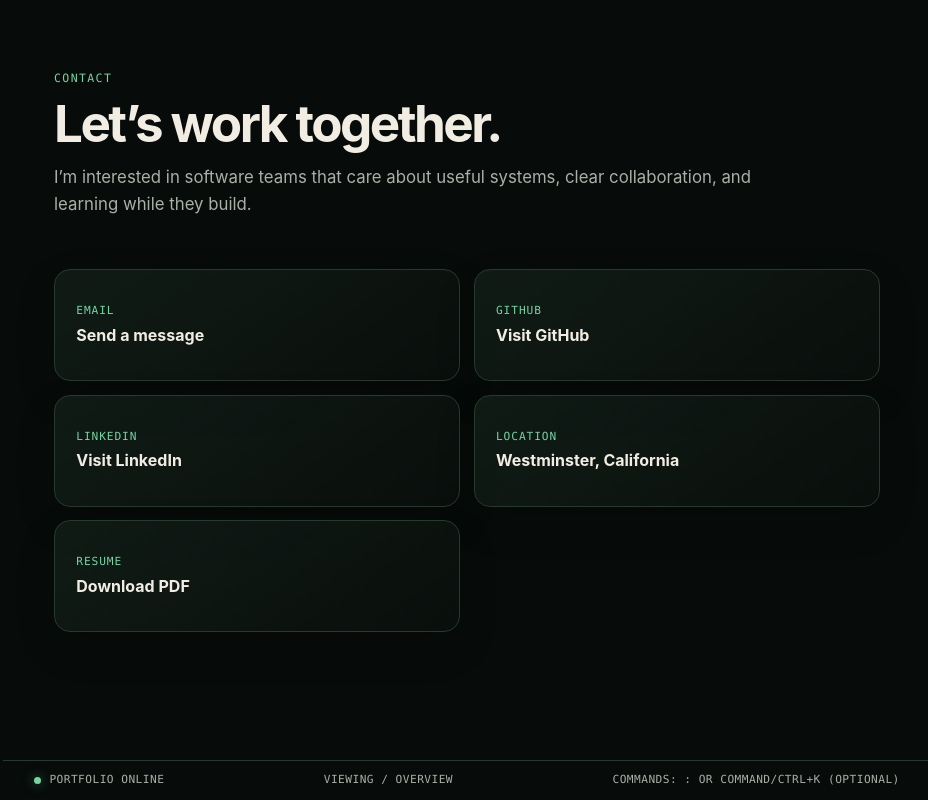
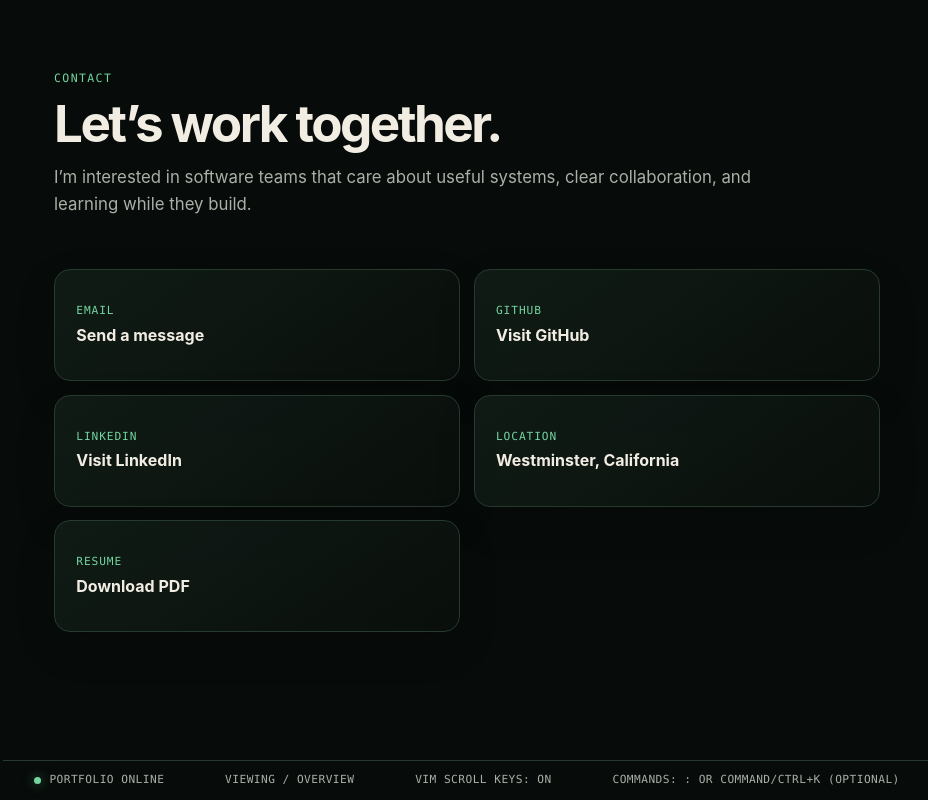
Before and after one commit to CaseyTea/CaseyTea.github.io, a React (Vite) app: page / in a window 1280 px wide. Shown: the part 4697-5497 px from the top of the page, without its empty margins (349-1277 px from the left). Built offline with nearby package versions, Linux system fonts and the light colour scheme.

Commit message:
fix: add Vim shortcut preference

```diff
--- a/src/app/App.tsx
+++ b/src/app/App.tsx
@@ -1,6 +1,7 @@
 import { useState } from 'react'
 import { CommandPalette } from '../components/command/CommandPalette'
 import { useVimScrollMotions } from '../components/keyboard/useVimScrollMotions'
+import { useVimShortcutsPreference } from '../components/keyboard/useVimShortcutsPreference'
 import { AppShell } from '../components/layout/AppShell'
 import { AboutSection } from '../components/sections/AboutSection'
 import { ContactSection } from '../components/sections/ContactSection'
@@ -20,7 +21,9 @@ function activateSection(id: string) {
 
 export function App() {
   const [isCommandPaletteOpen, setIsCommandPaletteOpen] = useState(false)
-  useVimScrollMotions({ disabled: isCommandPaletteOpen })
+  const { enabled: vimShortcutsEnabled, toggle: toggleVimShortcuts } =
+    useVimShortcutsPreference()
+  useVimScrollMotions({ disabled: isCommandPaletteOpen || !vimShortcutsEnabled })
 
   const commands: Command[] = [
     ...portfolioData.commandSections.map(({ id, keywords, label }) => ({
@@ -47,12 +50,18 @@ export function App() {
       run: () => window.open(href, '_blank', 'noopener,noreferrer'),
     })),
     {
+      id: 'toggle-vim-shortcuts',
+      label: `${vimShortcutsEnabled ? 'Disable' : 'Enable'} Vim scroll shortcuts`,
+      keywords: ['vim', 'scroll', 'shortcut', 'keyboard', 'toggle'],
+      run: toggleVimShortcuts,
+    },
+    {
       id: 'shortcut-help',
       label: 'Show keyboard shortcuts',
       keywords: ['shortcut', 'help', 'keyboard', 'commands'],
       run: () => {
         window.alert(
-          'Open commands with : or Command/Ctrl+K. Scroll with j/k, Ctrl+d/Ctrl+u, gg (top), and G (bottom). Use the arrow keys to choose, Enter to run, and Escape to close.',
+          `Open commands with : or Command/Ctrl+K. Vim scroll shortcuts are ${vimShortcutsEnabled ? 'enabled and can be disabled' : 'disabled and can be enabled'} from this command palette. Scroll with j/k, Ctrl+d/Ctrl+u, gg (top), and G (bottom). Use the arrow keys to choose, Enter to run, and Escape to close.`,
         )
       },
     },
@@ -60,7 +69,7 @@ export function App() {
 
   return (
     <>
-      <AppShell>
+      <AppShell vimShortcutsEnabled={vimShortcutsEnabled}>
         <OverviewSection
           introduction={portfolioData.introduction}
           metrics={portfolioData.metrics}
--- /dev/null
+++ b/src/components/keyboard/useVimShortcutsPreference.ts
@@ -0,0 +1,38 @@
+import { useCallback, useRef, useState } from 'react'
+
+export const VIM_SHORTCUTS_STORAGE_KEY = 'portfolio:vim-scroll-shortcuts-enabled'
+
+function readStoredPreference() {
+  try {
+    const storedPreference = window.localStorage.getItem(VIM_SHORTCUTS_STORAGE_KEY)
+
+    if (storedPreference === 'false') return false
+    if (storedPreference === 'true') return true
+  } catch {
+    // Storage can be unavailable in privacy-restricted browsing contexts.
+  }
+
+  return true
+}
+
+function storePreference(enabled: boolean) {
+  try {
+    window.localStorage.setItem(VIM_SHORTCUTS_STORAGE_KEY, String(enabled))
+  } catch {
+    // The current in-memory choice still applies when persistence is unavailable.
+  }
+}
+
+export function useVimShortcutsPreference() {
+  const [enabled, setEnabled] = useState(readStoredPreference)
+  const enabledRef = useRef(enabled)
+
+  const toggle = useCallback(() => {
+    const nextEnabled = !enabledRef.current
+    enabledRef.current = nextEnabled
+    setEnabled(nextEnabled)
+    storePreference(nextEnabled)
+  }, [])
+
+  return { enabled, toggle }
+}
--- a/src/components/layout/AppShell.tsx
+++ b/src/components/layout/AppShell.tsx
@@ -3,6 +3,10 @@ import type { PropsWithChildren } from 'react'
 import { portfolioData } from '../../data/portfolio'
 import { ProfileRail } from './ProfileRail'
 import { StatusLine } from './StatusLine'
+
+type AppShellProps = PropsWithChildren<{
+  vimShortcutsEnabled: boolean
+}>
 
 function getActiveSection() {
   const currentHash = window.location.hash
@@ -12,7 +16,7 @@ function getActiveSection() {
   )
 }
 
-export function AppShell({ children }: PropsWithChildren) {
+export function AppShell({ children, vimShortcutsEnabled }: AppShellProps) {
   const [activeSection, setActiveSection] = useState(getActiveSection)
 
   useEffect(() => {
@@ -37,7 +41,10 @@ export function AppShell({ children }: PropsWithChildren) {
           <main id="main-content" tabIndex={-1}>
             {children}
           </main>
-          <StatusLine activeSection={activeSection.label} />
+          <StatusLine
+            activeSection={activeSection.label}
+            vimShortcutsEnabled={vimShortcutsEnabled}
+          />
         </div>
       </div>
     </>
--- a/src/components/layout/StatusLine.tsx
+++ b/src/components/layout/StatusLine.tsx
@@ -1,8 +1,9 @@
 type StatusLineProps = {
   activeSection: string
+  vimShortcutsEnabled: boolean
 }
 
-export function StatusLine({ activeSection }: StatusLineProps) {
+export function StatusLine({ activeSection, vimShortcutsEnabled }: StatusLineProps) {
   return (
     <footer className="status-line">
       <span className="status-line__state">
@@ -10,6 +11,7 @@ export function StatusLine({ activeSection }: StatusLineProps) {
         Portfolio online
       </span>
       <span aria-label={`Current section: ${activeSection}`}>Viewing / {activeSection}</span>
+      <span aria-live="polite">Vim scroll keys: {vimShortcutsEnabled ? 'On' : 'Off'}</span>
       <span>Commands: : or Command/Ctrl+K (optional)</span>
     </footer>
   )
```
Also changed, not shown: 2 other files (tests, documents, lock files or other folders).
